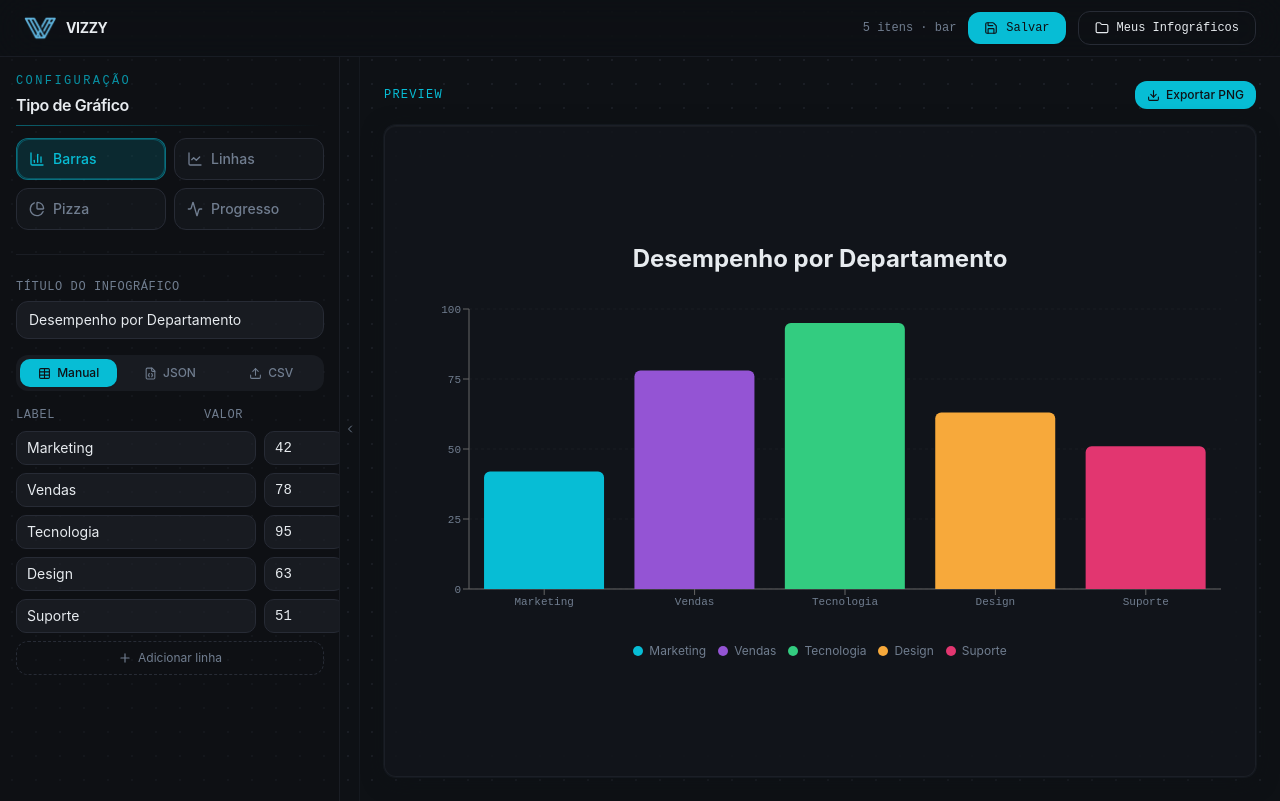
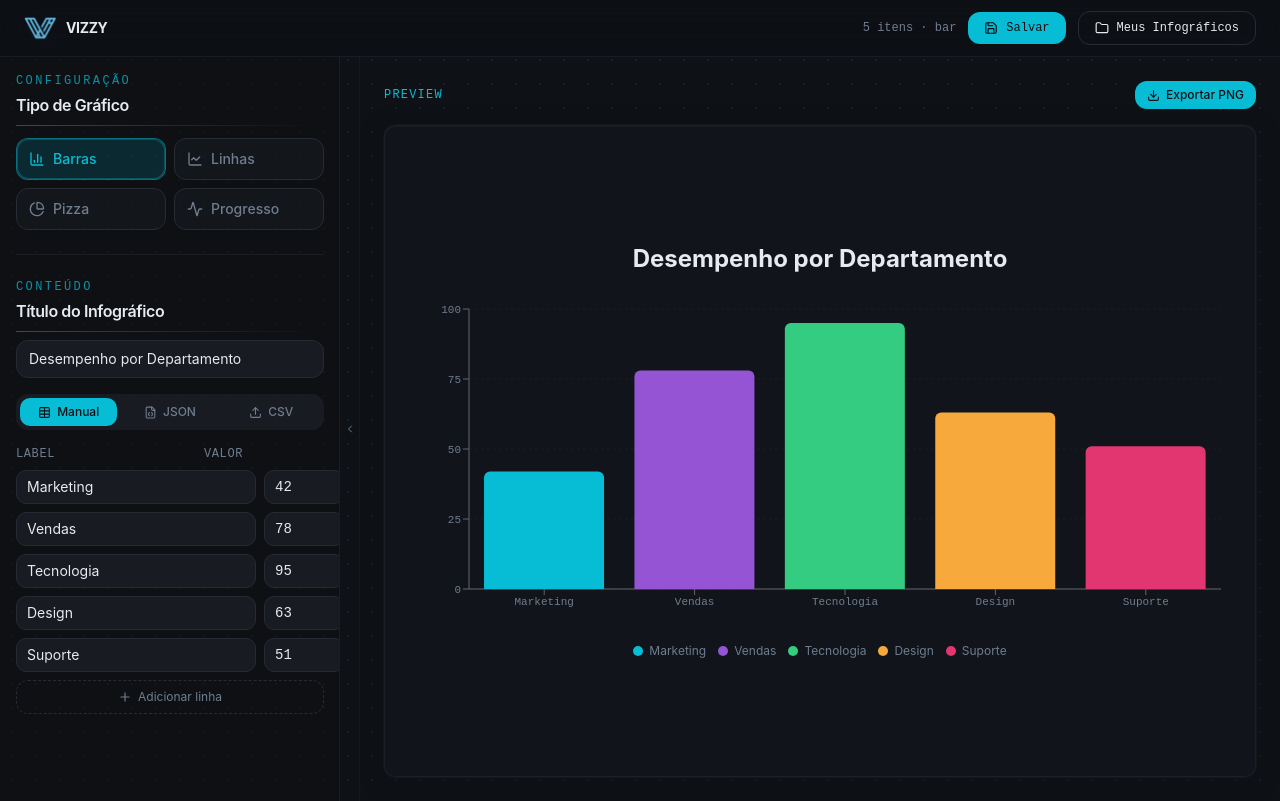
Before and after one commit to Flavinha-Souza/VIZZY, a React (Vite) app: page / in a window 1280 px wide. Built offline with nearby package versions, Linux system fonts and the light colour scheme; the HTML template or start-up script is replaced by a standard one.

Commit message:
Melhorar layout do DataInput: adicionar seção Conteúdo e linha decorativa; ajustar aspas no vite.config.ts

```diff
--- a/src/components/infographic/DataInput.tsx
+++ b/src/components/infographic/DataInput.tsx
@@ -83,10 +83,21 @@ const DataInput = ({ data, onDataChange, title, onTitleChange }: DataInputProps)
     <div className="space-y-4">
       {/* Title */}
       <div>
-        <label className="text-xs font-mono text-muted-foreground uppercase tracking-wider mb-1.5 block">
-          Título do Infográfico
-        </label>
+        <div className="mb-2">
+          <span className="block text-[10px] md:text-xs font-mono uppercase tracking-[0.2em] text-primary/75">
+            Conteúdo
+          </span>
+          <label
+            htmlFor="infographic-title"
+            className="mt-1 block text-sm md:text-base font-semibold tracking-tight text-foreground"
+          >
+            Título do Infográfico
+          </label>
+          <div className="mt-2 h-px bg-gradient-to-r from-primary/45 via-primary/20 to-transparent" />
+        </div>
+
         <input
+          id="infographic-title"
           type="text"
           value={title}
           onChange={(e) => onTitleChange(e.target.value)}
--- a/vite.config.ts
+++ b/vite.config.ts
@@ -18,6 +18,6 @@ export default defineConfig(() => ({
     },
   },
   build: {
-    charset: 'utf8',
+    charset: "utf8",
   },
 }));
```
